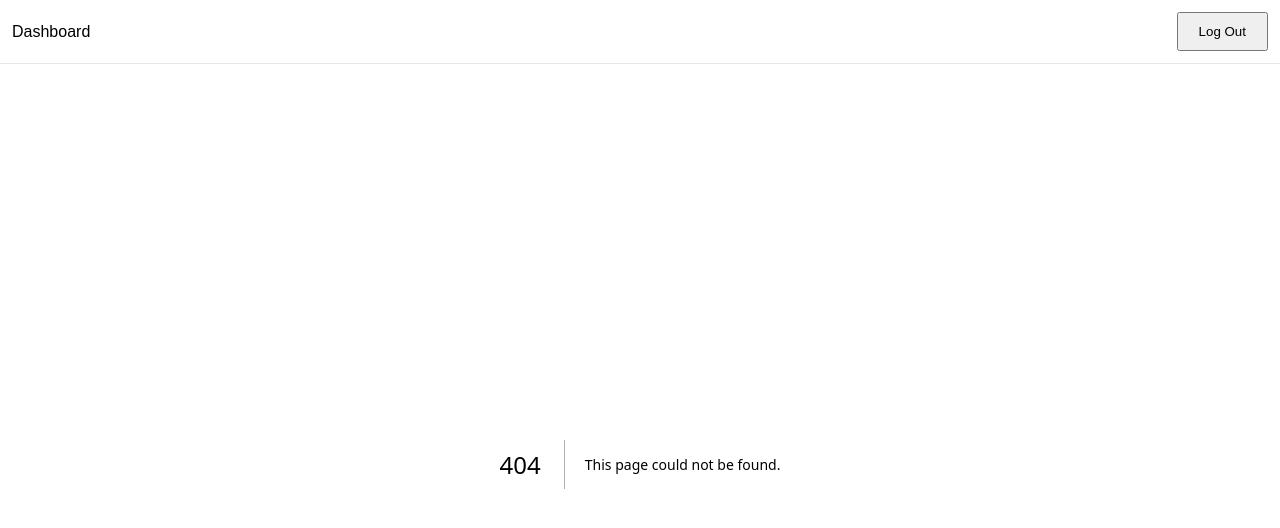
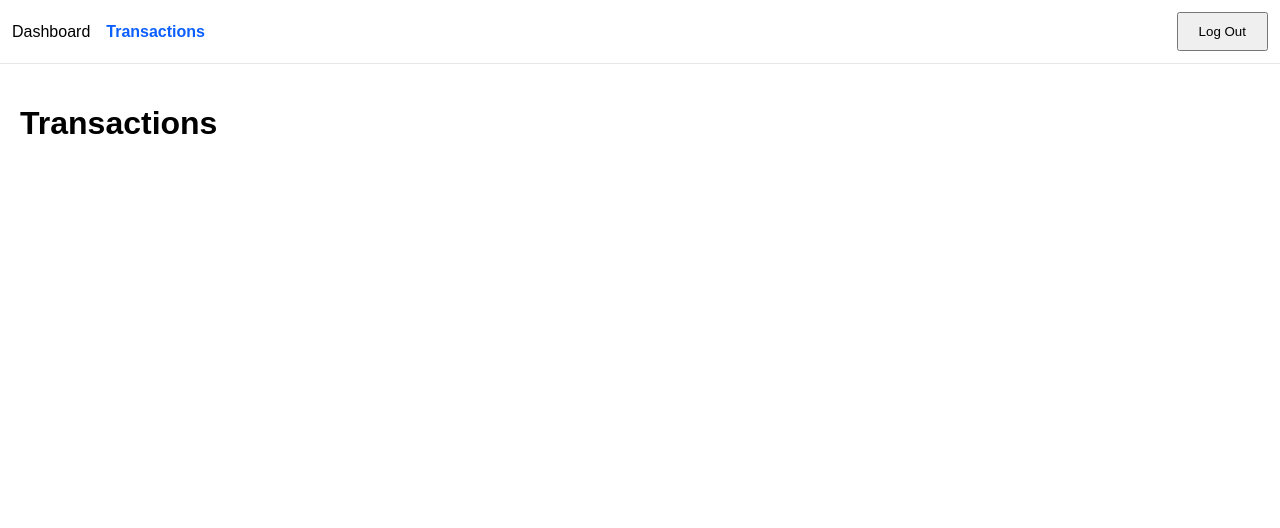
Before and after one commit to nicholas-c-geiger/pennytrail-app, a Next.js app: page /transactions in a window 1280 px wide. Before the commit this address had no page. Shown: the top 528 px of the page. Built offline with nearby package versions, Linux system fonts and the light colour scheme.

Commit message:
Add Transactions page and navigation link
Created a new page.tsx with a simple "Transactions" title.
Updated NavBar to include a "Transactions" link, styled as active when on the transactions page.
Enables navigation to the new Transactions page from anywhere in the app.

```diff
--- /dev/null
+++ b/app/transactions/page.tsx
@@ -0,0 +1,7 @@
+export default function TransactionsPage() {
+  return (
+    <main style={{ padding: 20 }}>
+      <h1>Transactions</h1>
+    </main>
+  );
+}
--- a/components/ui/NavBar.tsx
+++ b/components/ui/NavBar.tsx
@@ -6,6 +6,7 @@ import LogOutButton from './LogOutButton';
 export default function NavBar() {
   const pathname = usePathname() ?? '/';
   const isDashboard = pathname === '/dashboard' || pathname.startsWith('/dashboard/');
+  const isTransactions = pathname === '/transactions' || pathname.startsWith('/transactions/');
 
   return (
     <nav
@@ -18,7 +19,7 @@ export default function NavBar() {
         borderBottom: '1px solid #e5e7eb',
       }}
     >
-      <div>
+      <div style={{ display: 'flex', gap: 16 }}>
         <Link
           href="/dashboard"
           aria-current={isDashboard ? 'page' : undefined}
@@ -30,6 +31,17 @@ export default function NavBar() {
         >
           Dashboard
         </Link>
+        <Link
+          href="/transactions"
+          aria-current={isTransactions ? 'page' : undefined}
+          style={{
+            textDecoration: 'none',
+            color: isTransactions ? '#0B5FFF' : 'inherit',
+            fontWeight: isTransactions ? 600 : 400,
+          }}
+        >
+          Transactions
+        </Link>
       </div>
 
       <div>
```
